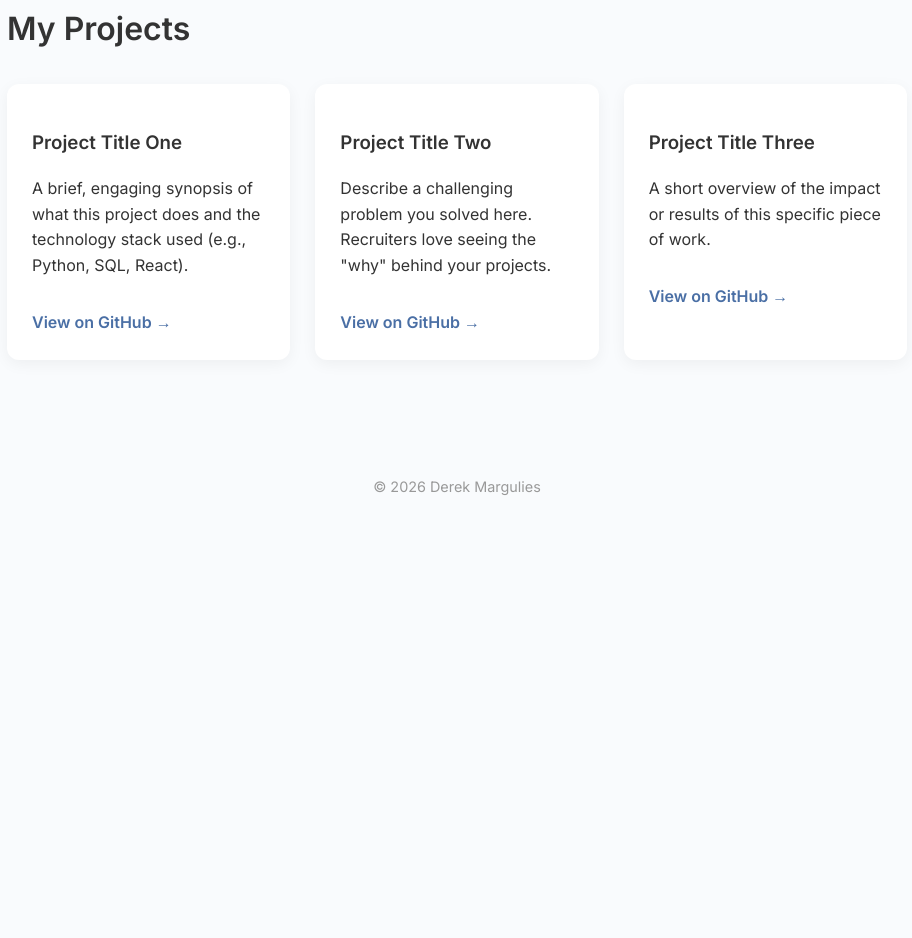
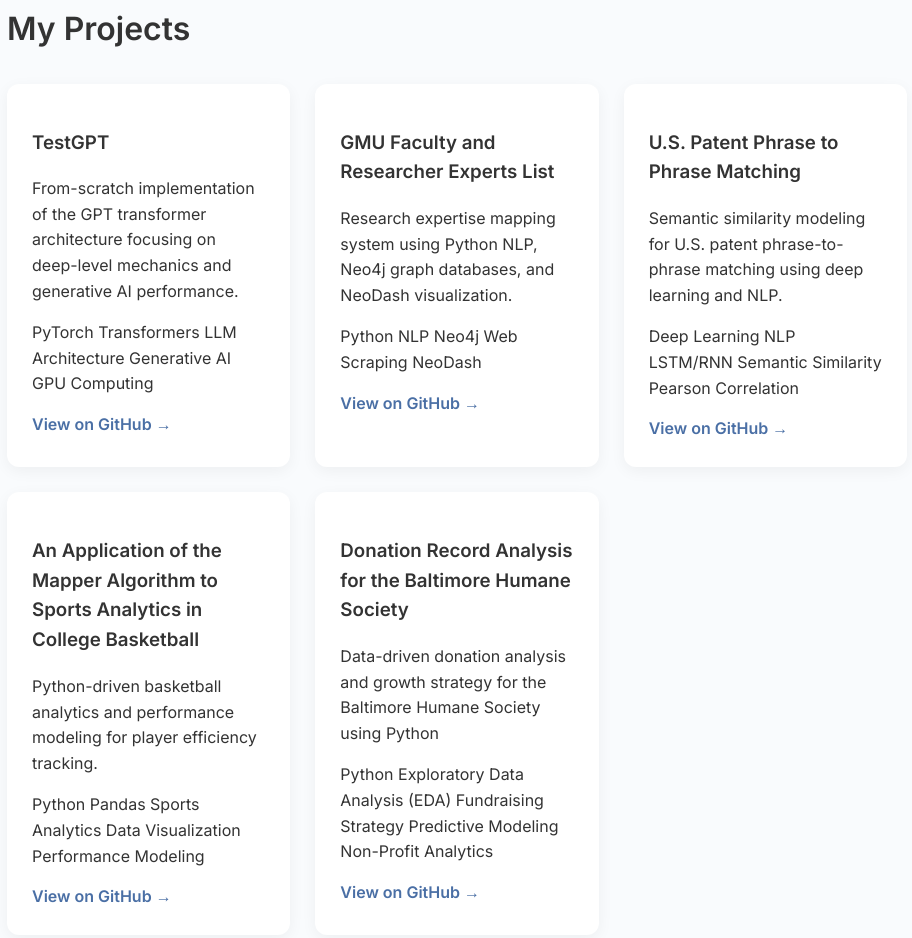
Before and after one commit to dlymarg/dlymarg.github.io, a plain HTML site: page projects.html in a window 1280 px wide. Shown: the part 147-1085 px from the top of the page, without its empty margins (183-1095 px from the left). Before the commit the page ends 800 px from the top, so only its background shows below. Drawn offline with Linux system fonts and the light colour scheme.

Commit message:
updated projects page

```diff
--- a/projects.html
+++ b/projects.html
@@ -22,21 +22,68 @@
         <h1>My Projects</h1>
         <div class="project-grid">
             <div class="project-card">
-                <h3>Project Title One</h3>
-                <p>A brief, engaging synopsis of what this project does and the technology stack used (e.g., Python, SQL, React).</p>
-                <a href="https://github.com/yourusername/project1" class="project-link">View on GitHub →</a>
+                <h3>TestGPT</h3>
+                <p>From-scratch implementation of the GPT transformer architecture focusing on deep-level mechanics and generative AI performance.</p>
+                <div class="project-tags">
+                    <span>PyTorch</span>
+                    <span>Transformers</span>
+                    <span>LLM Architecture</span>
+                    <span>Generative AI</span>
+                    <span>GPU Computing</span>
+                </div>
+                <a href="https://github.com/dlymarg/TestGPT" class="project-link">View on GitHub →</a>
             </div>
 
             <div class="project-card">
-                <h3>Project Title Two</h3>
-                <p>Describe a challenging problem you solved here. Recruiters love seeing the "why" behind your projects.</p>
-                <a href="https://github.com/yourusername/project2" class="project-link">View on GitHub →</a>
+                <h3>GMU Faculty and Researcher Experts List</h3>
+                <p>Research expertise mapping system using Python NLP, Neo4j graph databases, and NeoDash visualization.</p>
+                <div class="project-tags">
+                    <span>Python</span>
+                    <span>NLP</span>
+                    <span>Neo4j</span>
+                    <span>Web Scraping</span>
+                    <span>NeoDash</span>
+                </div>
+                <a href="https://github.com/bzevin/Team-Demystifiers-DAEN-690" class="project-link">View on GitHub →</a>
             </div>
 
             <div class="project-card">
-                <h3>Project Title Three</h3>
-                <p>A short overview of the impact or results of this specific piece of work.</p>
-                <a href="https://github.com/yourusername/project3" class="project-link">View on GitHub →</a>
+                <h3>U.S. Patent Phrase to Phrase Matching</h3>
+                <p>Semantic similarity modeling for U.S. patent phrase-to-phrase matching using deep learning and NLP.</p>
+                <div class="project-tags">
+                    <span>Deep Learning</span>
+                    <span>NLP</span>
+                    <span>LSTM/RNN</span>
+                    <span>Semantic Similarity</span>
+                    <span>Pearson Correlation</span>
+                </div>
+                <a href="https://github.com/csmitty341/Deep-Learning-" class="project-link">View on GitHub →</a>
+            </div>
+
+            <div class="project-card">
+                <h3>An Application of the Mapper Algorithm to Sports Analytics in College Basketball</h3>
+                <p>Python-driven basketball analytics and performance modeling for player efficiency tracking.</p>
+                <div class="project-tags">
+                    <span>Python</span>
+                    <span>Pandas</span>
+                    <span>Sports Analytics</span>
+                    <span>Data Visualization</span>
+                    <span>Performance Modeling</span>
+                </div>
+                <a href="https://github.com/dlymarg/tiger-bball" class="project-link">View on GitHub →</a>
+            </div>
+
+            <div class="project-card">
+                <h3>Donation Record Analysis for the Baltimore Humane Society</h3>
+                <p>Data-driven donation analysis and growth strategy for the Baltimore Humane Society using Python</p>
+                <div class="project-tags">
+                    <span>Python</span>
+                    <span>Exploratory Data Analysis (EDA)</span>
+                    <span>Fundraising Strategy</span>
+                    <span>Predictive Modeling</span>
+                    <span>Non-Profit Analytics</span>
+                </div>
+                <a href="https://github.com/dlymarg/aml-bhs" class="project-link">View on GitHub →</a>
             </div>
         </div>
     </main>
```
